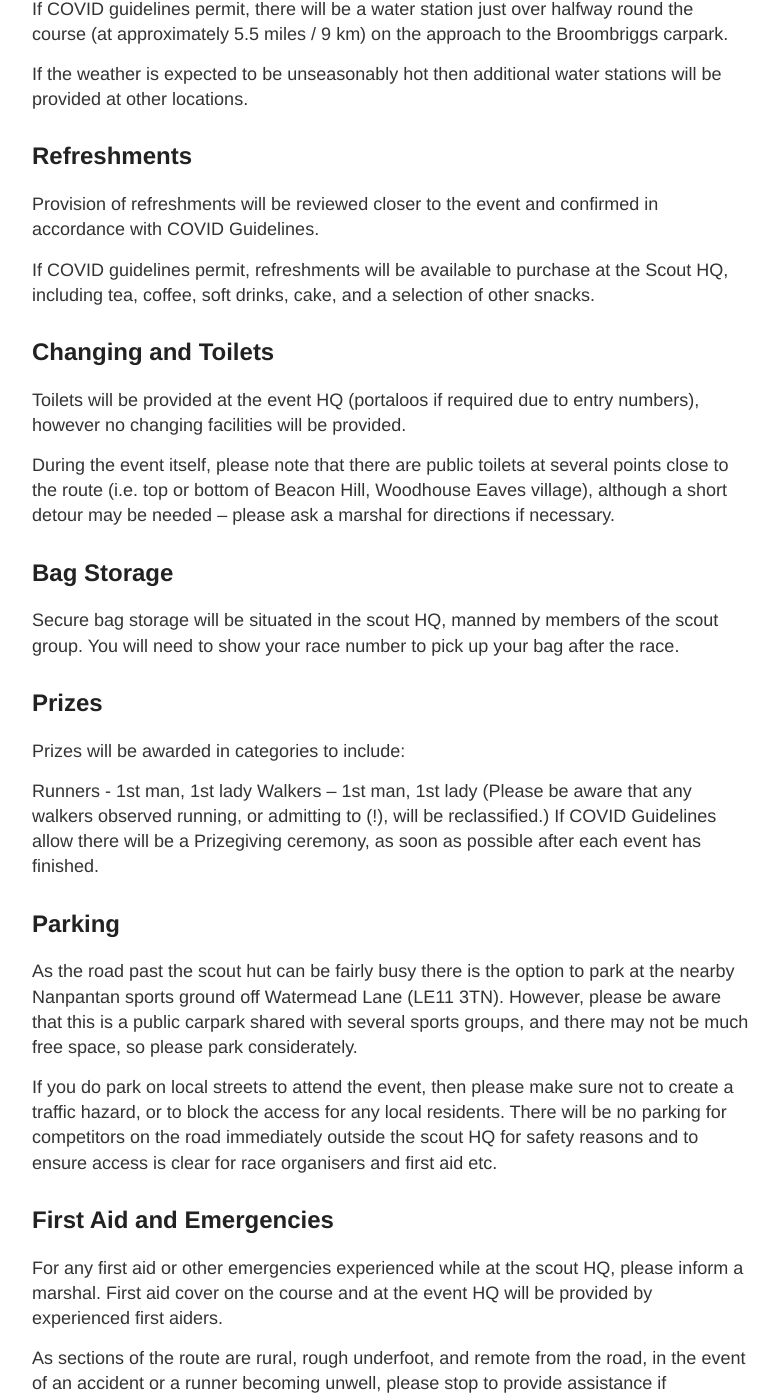
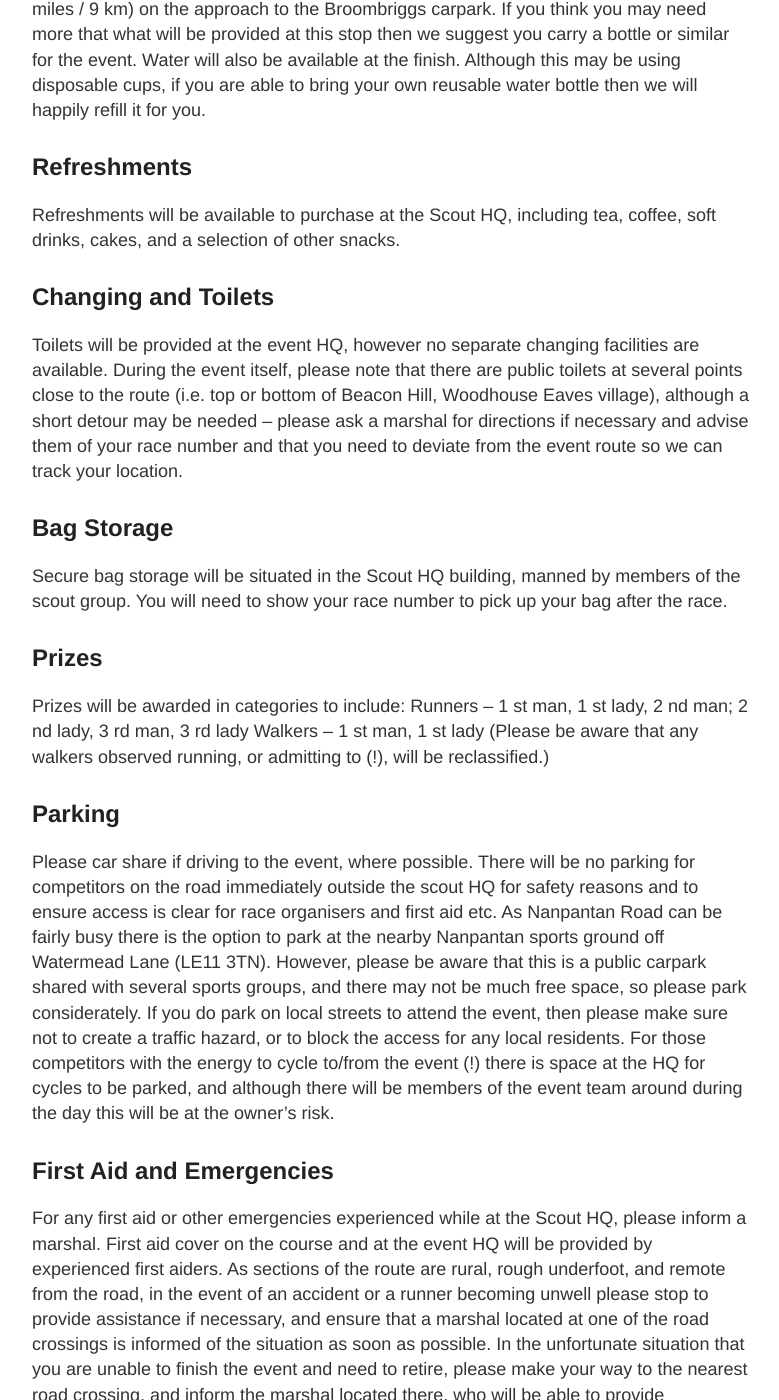
Before and after one commit to Charnwood-Challenge/Charnwood-Challenge.github.io, a Jekyll site: the page built from raceinformation.md, in a window 1280 px wide and 1400 px high, scrolled down 2322 px. Shown: the whole window, without its empty margins (248-1027 px from the left). Built offline with Jekyll 4.4.1, drawn with Linux system fonts in a browser that asks for light colours; some of the changed text lies outside the part shown.

Commit message:
Update raceinformation.md

```diff
--- a/raceinformation.md
+++ b/raceinformation.md
@@ -31,27 +31,27 @@
 
 ## Route
 
-The route starts at the Nanpantan Scout Group HQ in Loughborough, and makes its way across the fields to Woodhouse Eaves on paths and bridleways.  Entrants then tackle the steep climbs over Windmill Hill, Broombriggs, and the Beacon, before heading towards the finish through the Charnwood countryside.
+The route is as per previous years (details on the website) with only minor changes coming into the
+Beacon Hill Upper Carpark due to the new fence which has been installed (and watch out for a couple of
+low tree branches on the Permissive Path!).
+Please note that the Beacon Hill Sculpture trail will still be in place on the day of the event, on the
+section of the route between Beacon Hill Upper Car Park and Deans Lane. By all means enjoy the works
+of art as you pass by, but please be mindful of and courteous to other members of the public when
+running/walking through this area and allow sufficient space when passing anyone.
+Ideally we would like all participants to be safely back at the Scout HQ by 1pm so we can stand down the
+marshal team, who will have been out on the course since early that morning. While we would like
+everyone to be able to enjoy the event and take on the challenge at their level, please bear this in mind
+(and we kindly request that you wait until after you have finished before stopping for lunch!).
 
 The provisional route can be found here:
 
 - [Charnwood Challenge](https://charnwoodchallenge.me/Leaflet/charnwoodchallenge/index.html)
 
 
-
-Maps of the confirmed route will be available for viewing at the Event HQ on the morning of the event.
-
-As the route is primarily on paths and tracks which may be muddy, rocky and steep, then off-road / trail running shoes with good grip are strongly recommended.
-
-The route will be partly marked, with signs at key points and tape streamers along the paths, together with marshals at key points.
-
-Marshalls will be positioned at road crossings to help ensure the safety of competitors, but please be aware that they are not permitted to stop traffic, just to indicate when it may be safe to cross.  Please be sure to follow any instructions given.
-
-Note that there are a few places on the route where there are nettles and brambles along the tracks and, while we have tidied up the worst of these, if this is likely to cause a problem we suggest that you wear long leg running tights, or trousers for the walkers.
-
 ### Dogs
 
-**Sorry, but as the route passes through several fields where livestock may be present, including private land, unfortunately dogs are not permitted to accompany runners or walkers competing in the event.**
+Sorry, but as the route passes through several fields where livestock may be present, including private
+land, unfortunately dogs are not permitted to accompany runners or walkers competing in the event.
 
 # How to Enter
 
@@ -62,7 +62,14 @@
 
 ## Registration
 
-Registration will open at 8:30 for collection of race numbers and any last minute queries.
+Registration will open at 8:30 for collection of race numbers and any last-minute queries.
+Please pin your number to your front and make sure it can be clearly seen by the marshals.
+All walkers will be asked to provide the number of a mobile phone which they will be carrying and which
+could be used to contact them during the event, if required.
+Any Junior Walkers (under 16) must remain with their parent/guardian for the duration of the event.
+Note that there may be photographs taken by the marshals or members of the scout group during the
+event which may be used for future publicity of the event. If you do not wish your photograph to be
+used for this purpose then please make this known at Registration so your race number can be noted.
 
 ## Start Times
 
@@ -70,56 +77,71 @@
 
  9:00  Walkers
 
- 10:00 Runners - There may be staggered starts between 09:30 and 10:30, subject to any COVID rules.
+ 10:00 Runners
+
+ Both will be a mass start, with a short briefing 5 minutes beforehand.
 
 ## Water
 
-We will review the water station situation in relation to COVID guidelines and will assess closer to the event.
-
-If COVID guidelines permit, there will be a water station just over halfway round the course (at approximately 5.5 miles / 9 km) on the approach to the Broombriggs carpark.
-
-If the weather is expected to be unseasonably hot then additional water stations will be provided at other locations.
+There will be a water station just over halfway round the course (at approximately 5.5 miles / 9 km) on
+the approach to the Broombriggs carpark. If you think you may need more that what will be provided at
+this stop then we suggest you carry a bottle or similar for the event.
+Water will also be available at the finish. Although this may be using disposable cups, if you are able to
+bring your own reusable water bottle then we will happily refill it for you.
 
 
 ## Refreshments
 
-Provision of refreshments will be reviewed closer to the event and confirmed in accordance with COVID Guidelines.
-
-If COVID guidelines permit, refreshments will be available to purchase at the Scout HQ, including tea, coffee, soft drinks, cake, and a selection of other snacks.
+Refreshments will be available to purchase at the Scout HQ, including tea, coffee, soft drinks, cakes, and
+a selection of other snacks.
 
 
 ## Changing and Toilets
 
-Toilets will be provided at the event HQ (portaloos if required due to entry numbers), however no changing facilities will be provided.
-
-During the event itself, please note that there are public toilets at several points close to the route (i.e. top or bottom of Beacon Hill, Woodhouse Eaves village), although a short detour may be needed – please ask a marshal for directions if necessary.
+Toilets will be provided at the event HQ, however no separate changing facilities are available.
+During the event itself, please note that there are public toilets at several points close to the route (i.e.
+top or bottom of Beacon Hill, Woodhouse Eaves village), although a short detour may be needed –
+please ask a marshal for directions if necessary and advise them of your race number and that you need
+to deviate from the event route so we can track your location.
 
 
 ## Bag Storage
 
-Secure bag storage will be situated in the scout HQ, manned by members of the scout group. You will need to show your race number to pick up your bag after the race.
+Secure bag storage will be situated in the Scout HQ building, manned by members of the scout group.
+You will need to show your race number to pick up your bag after the race.
 
 ## Prizes
 
 Prizes will be awarded in categories to include:
-
-Runners - 1st man, 1st lady
-Walkers – 1st man, 1st lady (Please be aware that any walkers observed running, or admitting to (!), will be reclassified.) If COVID Guidelines allow there will be a Prizegiving ceremony, as soon as possible after each event has finished.
+Runners – 1 st man, 1 st lady, 2 nd man; 2 nd lady, 3 rd man, 3 rd lady
+Walkers – 1 st man, 1 st lady
+(Please be aware that any walkers observed running, or admitting to (!), will be reclassified.)
 
 ## Parking
 
-As the road past the scout hut can be fairly busy there is the option to park at the nearby Nanpantan sports ground off Watermead Lane (LE11 3TN). However, please be aware that this is a public carpark shared with several sports groups, and there may not be much free space, so please park considerately.
-
-If you do park on local streets to attend the event, then please make sure not to create a traffic hazard, or to block the access for any local residents. There will be no parking for competitors on the road immediately outside the scout HQ for safety reasons and to ensure access is clear for race organisers and first aid etc.
+Please car share if driving to the event, where possible.
+There will be no parking for competitors on the road immediately outside the scout HQ for safety
+reasons and to ensure access is clear for race organisers and first aid etc. As Nanpantan Road can be
+fairly busy there is the option to park at the nearby Nanpantan sports ground off Watermead Lane (LE11
+3TN). However, please be aware that this is a public carpark shared with several sports groups, and
+there may not be much free space, so please park considerately.
+If you do park on local streets to attend the event, then please make sure not to create a traffic hazard,
+or to block the access for any local residents.
+For those competitors with the energy to cycle to/from the event (!) there is space at the HQ for cycles
+to be parked, and although there will be members of the event team around during the day this will be
+at the owner’s risk.
 
 
 ## First Aid and Emergencies
 
-For any first aid or other emergencies experienced while at the scout HQ, please inform a marshal. First aid cover on the course and at the event HQ will be provided by experienced first aiders.
-
-As sections of the route are rural, rough underfoot, and remote from the road, in the event of an accident or a runner becoming unwell, please stop to provide assistance if necessary, and ensure that a marshal located at one of the road crossings is informed of the situation as soon as possible.
-
-In the unfortunate situation that you are unable to finish the event and need to retire, please make you way to the nearest road crossing, and inform the marshal located there, who will be able to provide assistance.
+For any first aid or other emergencies experienced while at the Scout HQ, please inform a marshal. First
+aid cover on the course and at the event HQ will be provided by experienced first aiders.
+As sections of the route are rural, rough underfoot, and remote from the road, in the event of an
+accident or a runner becoming unwell please stop to provide assistance if necessary, and ensure that a
+marshal located at one of the road crossings is informed of the situation as soon as possible.
+In the unfortunate situation that you are unable to finish the event and need to retire, please make your
+way to the nearest road crossing, and inform the marshal located there, who will be able to provide
+assistance. We also ask that you report to the finish before you leave the event.
 
 ## Race Permit & Insurance
 
```
